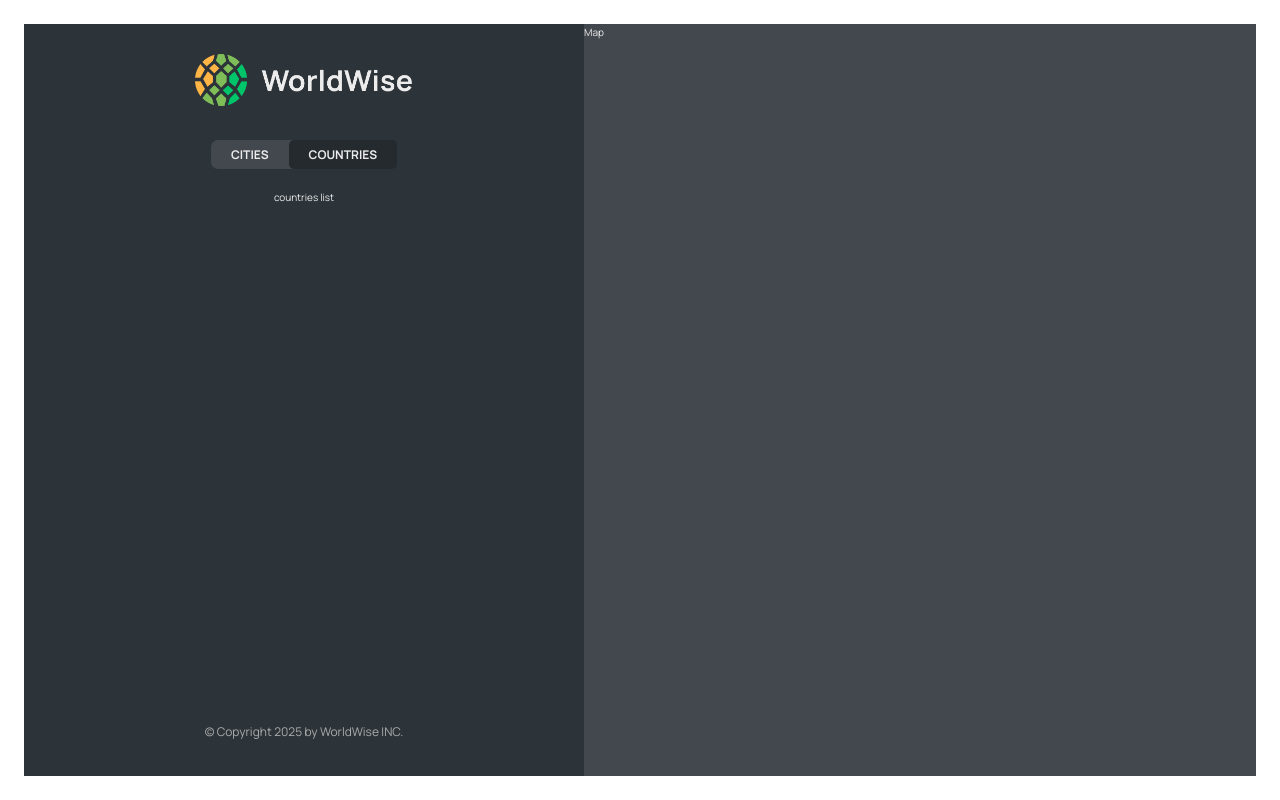
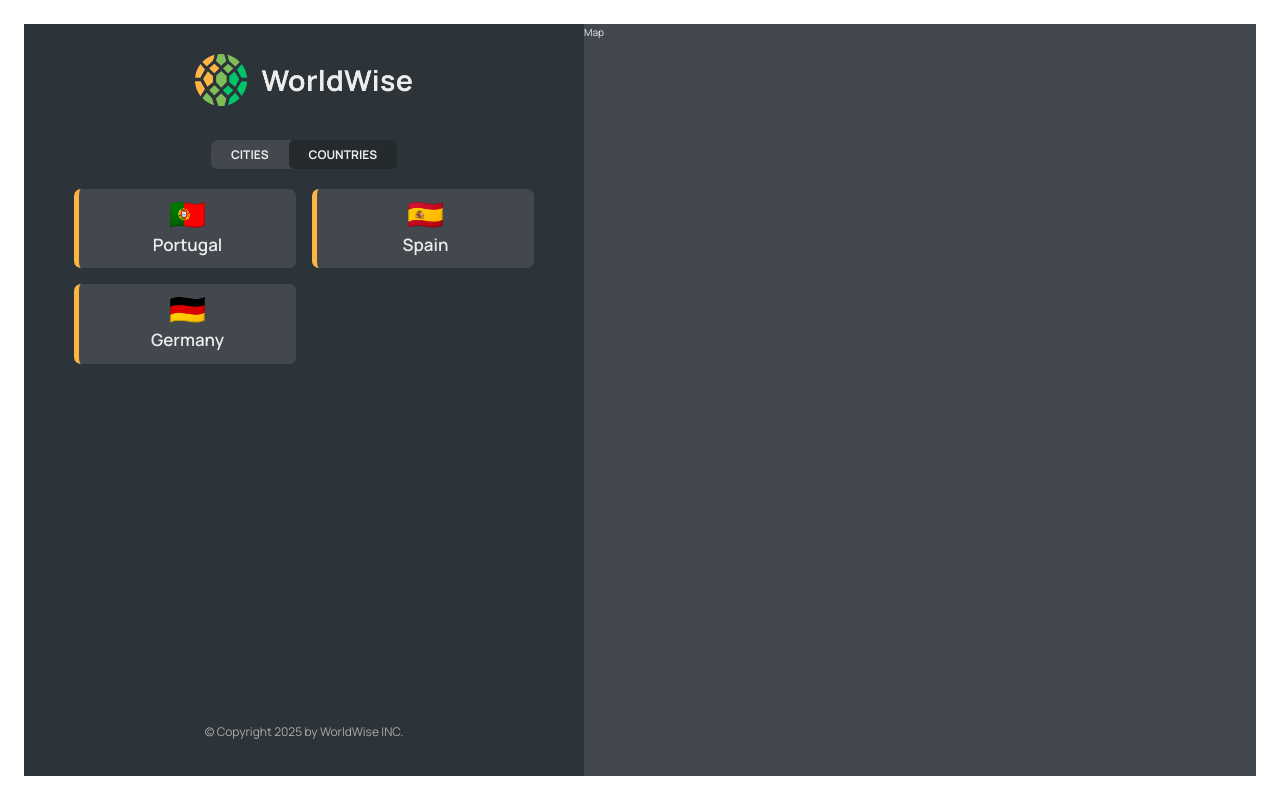
Before and after one commit to arafatah/worldwise, a React (Vite) app: page /app/countries in a window 1280 px wide. Built offline with nearby package versions, Linux system fonts and the light colour scheme; data requests are answered from the project's data file.

Commit message:
add CountriesList component to display unique countries from cities; implement loading and empty state handling

```diff
--- a/data/cities.json
+++ b/data/cities.json
@@ -35,6 +35,30 @@
         "lng": 13.376933665713324
       },
       "id": 98443197
+    },
+    {
+      "cityName": "London",
+      "country": "Portugal",
+      "emoji": "🇵🇹",
+      "date": "2027-10-31T15:59:59.138Z",
+      "notes": "My favorite city so far!",
+      "position": {
+        "lat": 38.727881642324164,
+        "lng": -9.140900099907554
+      },
+      "id": 6456346
+    },
+    {
+      "cityName": "FCF",
+      "country": "Spain",
+      "emoji": "🔡",
+      "date": "2027-07-15T08:22:53.976Z",
+      "notes": "",
+      "position": {
+        "lat": 40.46635901755316,
+        "lng": -3.7133789062500004
+      },
+      "id": 674564
     }
   ]
 }
--- a/src/App.jsx
+++ b/src/App.jsx
@@ -1,4 +1,6 @@
+import { useEffect, useState } from "react";
 import { BrowserRouter, Route, Routes } from "react-router-dom";
+
 import Product from "./pages/Product";
 import Pricing from "./pages/Pricing";
 import HomePage from "./pages/HomePage";
@@ -6,7 +8,7 @@
 import AppLayout from "./pages/AppLayout";
 import Login from "./pages/Login";
 import CityList from "./Components/CityList";
-import { useEffect, useState } from "react";
+import CountriesList from "./Components/CountriesList";
 
 const BASE_URL = "http://localhost:9000";
 
@@ -38,9 +40,18 @@
         <Route path="pricing" element={<Pricing />} />
         <Route path="login" element={<Login />} />
         <Route path="app" element={<AppLayout />}>
-          <Route index element={<CityList cities={cities} isLoading={isLoading}/>} />
-          <Route path="cities" element={<CityList cities={cities} isLoading={isLoading}/>} />
-          <Route path="countries" element={<p>countries list</p>} />
+          <Route
+            index
+            element={<CityList cities={cities} isLoading={isLoading} />}
+          />
+          <Route
+            path="cities"
+            element={<CityList cities={cities} isLoading={isLoading} />}
+          />
+          <Route
+            path="countries"
+            element={<CountriesList cities={cities} isLoading={isLoading} />}
+          />
           <Route path="form" element={<p>form list</p>} />
         </Route>
 
--- /dev/null
+++ b/src/Components/CountriesList.jsx
@@ -0,0 +1,29 @@
+import CountryItem from "./CountryItem";
+import styles from "./CountryList.module.css";
+import Message from "./Message";
+import Spinner from "./Spinner";
+
+function CountriesList({ cities, isLoading }) {
+  if (isLoading) return <Spinner />;
+
+  if (!cities.length)
+    return <Message message="Add your first city by clicking on the map" />;
+
+  const countries = cities.reduce((acc, city) => {
+    if (!acc.map((country) => country.country).includes(city.country)) {
+      return [...acc, { country: city.country, emoji: city.emoji }];
+    } else {
+      return acc;
+    }
+  }, []);
+
+  return (
+    <ul className={styles.countryList}>
+      {countries.map((country) => (
+        <CountryItem country={country} key={country.country} />
+      ))}
+    </ul>
+  );
+}
+
+export default CountriesList;
```
